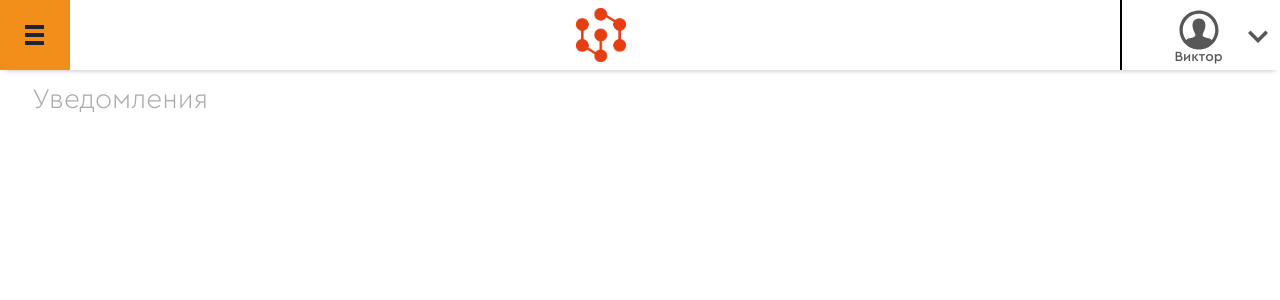
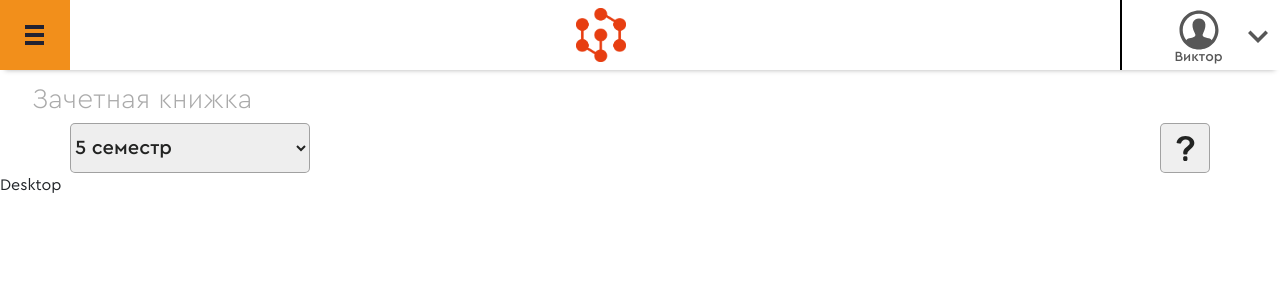
Before and after one commit to ga-wk/saga-asu-ikit, a React (Create React App) app: page /recordbook in a window 1280 px wide. Shown: the top 300 px of the page. Built offline with nearby package versions, Linux system fonts and the light colour scheme.

Commit message:
почти доделал для мобилок

```diff
--- a/src/components/Header/index.js
+++ b/src/components/Header/index.js
@@ -102,12 +102,12 @@ export const Header = () => (
     </div>
     <aside className="main-header__sidebar sidebar sidebar--closed">
       <ul className="sidebar__list">
-        <li className="sidebar__item"><a className="sidebar__link" href="#">Профиль</a></li>
-        <li className="sidebar__item"><a className="sidebar__link" href="#">Уведомления</a></li>
+        <li className="sidebar__item"><a className="sidebar__link" href="/profile">Профиль</a></li>
+        <li className="sidebar__item"><a className="sidebar__link" href="/notifications">Уведомления</a></li>
         <li className="sidebar__item sidebar__subnav sidebar__item--closed">
         <a className="sidebar__link sidebar__sublink" href="#" onClick={sublistClick}>Студент</a>
           <ul className="sidebar__sublist">
-            <li className="sidebar__item sidebar__subitem"><a className="sidebar__link" href="#">Зачетная книжка</a></li>
+            <li className="sidebar__item sidebar__subitem"><a className="sidebar__link" href="/recordbook">Зачетная книжка</a></li>
             <li className="sidebar__item sidebar__subitem"><a className="sidebar__link" href="#">Календарь событий</a></li>
             <li className="sidebar__item sidebar__subitem"><a className="sidebar__link" href="#">Заказ справок</a></li>
             <li className="sidebar__item sidebar__subitem"><a className="sidebar__link" href="#">Опросник</a></li>
--- a/src/components/RecordBook/index.js
+++ b/src/components/RecordBook/index.js
@@ -5,14 +5,91 @@ import '../../styles/reprise.scss'
 
 import { Header } from '../Header';
 
+function RecordBookHeader() {
+    return (
+        <>
+            <header className="record-book__header container">
+                <div className="record-book__semester">
+                    <select className="semester__list">
+                        <option className="semester__item">5 семестр</option>
+                        <option className="semester__item">4 семестр</option>
+                        <option className="semester__item">3 семестр</option>
+                        <option className="semester__item">2 семестр</option>
+                        <option className="semester__item">1 семестр</option>
+                    </select>
+                </div>
+                <button className="record-book__helper">
+                    <svg width="19" height="25" viewBox="0 0 19 25" fill="none" xmlns="http://www.w3.org/2000/svg">
+                        <path d="M9.9042 20.249H8.69673C7.84636 20.249 7.15527 20.9401 7.15527 21.7905V23.4578C7.15527 24.3082 7.84636 24.9993 8.69673 24.9993H9.9042C10.7546 24.9993 11.4457 24.3082 11.4457 23.4578V21.7905C11.4457 20.9376 10.7546 20.249 9.9042 20.249Z" fill="#222322" />
+                        <path d="M1.39061 7.34251L3.61803 7.61998C4.32454 7.70733 4.99507 7.30141 5.24942 6.63601C5.57055 5.79591 6.01758 5.13308 6.59049 4.65009C7.40235 3.9667 8.41199 3.62244 9.61947 3.62244C10.8706 3.62244 11.8674 3.95129 12.6073 4.60641C13.3472 5.2641 13.7146 6.05025 13.7146 6.97256C13.7146 7.63539 13.5065 8.2417 13.0903 8.79149C12.8206 9.14089 11.9908 9.87566 10.606 10.9984C9.21869 12.1211 8.2964 13.1333 7.83397 14.0324C7.36125 14.9522 7.19683 15.9721 7.15572 16.9947C7.11978 17.8707 7.81855 18.6003 8.69719 18.6003H9.95605C10.7576 18.6003 11.4204 17.9863 11.4924 17.1899C11.5438 16.617 11.6388 16.1828 11.7827 15.8874C12.0242 15.3813 12.6485 14.7133 13.6504 13.8809C15.5901 12.2752 16.8541 11.0061 17.4476 10.0709C18.0385 9.13832 18.3365 8.14921 18.3365 7.10359C18.3365 5.21529 17.5324 3.55822 15.9215 2.13493C14.3133 0.711643 12.1449 0 9.42167 0C6.83201 0 4.74333 0.701367 3.15048 2.10667C1.79399 3.30387 0.969305 4.72202 0.678996 6.35854C0.589052 6.8364 0.915328 7.28342 1.39061 7.34251Z" fill="#222322" />
+                    </svg>
+                </button>
+            </header>
+        </>
+    )
+}
+function MobileFragment() {
+    return (
+        <>
+            <section className="record-book container">
+                <ul className="record-book__list">
+                    <li className="record-book__item">
+                        <h3 className="record-book__title">
+                            Программирование на COS в Intersystems Cache
+                        </h3>
+                        <div className="record-book__info">
+                            <ul className="info__list">
+                                <li className="info__item">
+                                    Кол-во часов: 144( з.е.)
+                                </li>
+                                <li className="info__item">
+                                    Оценка: -
+                                </li>
+                                <li className="info__item">
+                                    Дата: -
+                                </li>
+                                <li className="info__item">
+                                    Преподователь: Погребников Алексанр Константинович
+                                </li>
+                                <li className="info__item">
+                                    Доп. Информация: -
+                                </li>
+                            </ul>
+                        </div>
+                    </li>
+                </ul>
+            </section>
+        </>
+    )
+}
+
+function DesktopFragment() {
+    return (
+        <>
+
+            Desktop
+        </>
+    )
+}
+
+function RecordBookFragments(props) {
+    const pageWidth = props.pageWidth
+    const desktopWidth = 1200
+    if (pageWidth <= desktopWidth) {
+        return MobileFragment()
+    } else {
+        return DesktopFragment()
+    }
+}
 export const RecordBook = () => {
     return (
         <>
             <Header />
             <h1 className="main-title">
-                <a className="main-title__link">Уведомления</a>
+                <a className="main-title__link">Зачетная книжка</a>
             </h1>
-
+            <RecordBookHeader />
+            <RecordBookFragments pageWidth={document.documentElement.scrollWidth} />
         </>
     )
 }
--- a/src/components/RecordBook/index.scss
+++ b/src/components/RecordBook/index.scss
@@ -0,0 +1,100 @@
+.record-book {
+  &__header {
+    display: flex;
+    justify-content: space-between;
+  }
+
+  &__semester {
+    .semester {
+      &__list {
+        width: 240px;
+        height: 50px;
+
+        background: rgba(87, 87, 87, 0.1);
+        border: 1px solid rgba(87, 87, 87, 0.5);
+        box-sizing: border-box;
+        border-radius: 5px;
+
+        font-family: Cera Pro;
+        font-style: normal;
+        font-weight: 500;
+        font-size: 20px;
+        line-height: 25px;
+
+        color: #222322;
+
+        transition: 1s all ease;
+      }
+    }
+  }
+
+  &__helper {
+    width: 50px;
+    height: 50px;
+
+    border: 1px solid #57575780;
+    border-radius: 5px;
+  }
+
+  &__list {
+    list-style-type: none;
+    padding: 0;
+    margin: 20px 0 0 0;
+  }
+
+  &__item {
+
+    border: 1px solid rgba(87, 87, 87, 0.5);
+  }
+
+  &__title {
+    padding: 0 5px 0 5px;
+
+    display: flex;
+    align-items: center;
+    font-family: Cera Pro;
+    font-style: normal;
+    font-weight: 500;
+    font-size: 20px;
+    line-height: 25px;
+
+    color: #222322;
+
+    height: 70px;
+    overflow: hidden;
+
+    border: 1px solid rgba(87, 87, 87, 0.5);
+    border-top: 0;
+    border-left: 0;
+    border-right: 0;
+
+    box-sizing: border-box;
+  }
+
+  &__info {
+    .info {
+      &__list {
+        list-style-type: none;
+        padding: 0 5px 0 5px;
+        margin: 0;
+      }
+
+      &__item {
+
+        font-family: Cera Pro;
+        font-style: normal;
+        font-weight: 500;
+        font-size: 20px;
+        line-height: 25px;
+
+        display: flex;
+        align-items: center;
+
+        color: #575757;
+
+        padding: 10px 0 10px 0;
+      }
+    }
+
+  }
+}
```
Also changed, not shown: src/img/question.svg (added).
